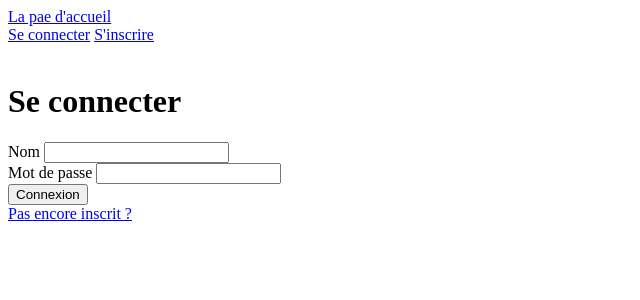
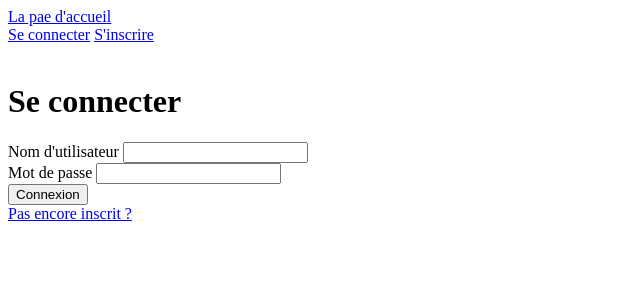
Before and after one commit to Enzobu/ParcoursSup, a Django app: page /login/ in a window 1280 px wide. Shown: the top 300 px of the page, without its empty margins (0-640 px from the left). Run offline with Django 4.2, Linux system fonts and the light colour scheme.

Commit message:
update login form

```diff
--- a/accounts/templates/accounts/login.html
+++ b/accounts/templates/accounts/login.html
@@ -1,13 +1,16 @@
 {% extends "base.html" %}
-
+{% block head %}
+{% load static %}
+<link rel="stylesheet" href="{% static 'style/login/login.css' %}">
+{% endblock %}
 {% block body %}
-
+<div class="login-container">
     <h1>Se connecter</h1>
     <form action="" method="POST">
         {% csrf_token %}
         <div class="form-input">
-        <label for="name">Nom</label>
-        <input type="text" name="name" id="name">
+            <label for="username">Nom d'utilisateur</label>
+            <input type="text" name="username" id="username">
         </div>
         <div class="form-input">
             <label for="password">Mot de passe</label>
@@ -16,5 +19,6 @@
         <button type="submit">Connexion</button>
     </form>
     <a href="{% url 'signup' %}">Pas encore inscrit ?</a>
+</div>
 
 {% endblock %}
```
Lines whose indentation alone changed are shown as unchanged.
